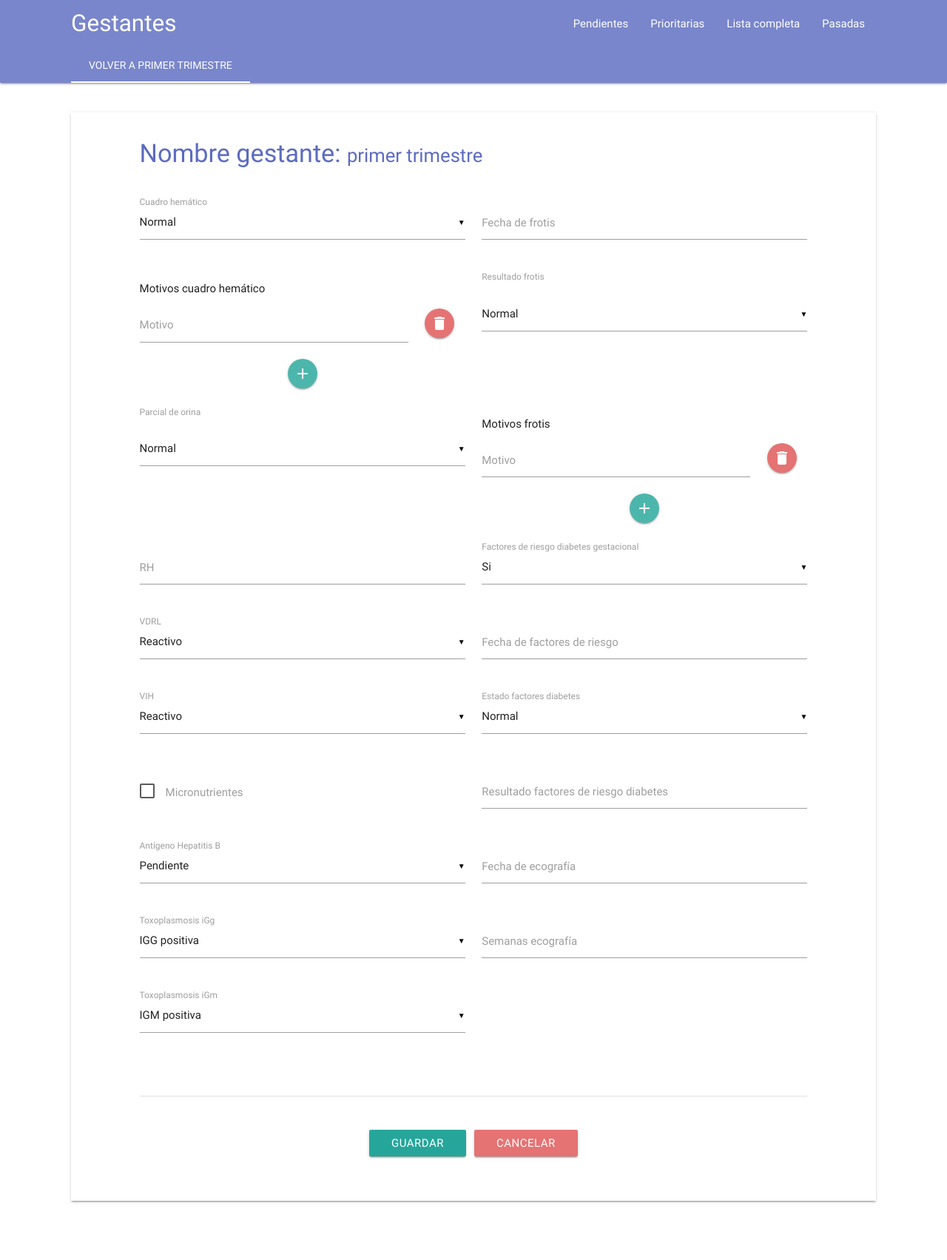
After one commit to bgtyhn/gestantes, a Django app: page /editar_primer_trimestre/ in a window 1280 px wide. The commit adds this page. Shown: the whole page at 74% size. Run offline with Django 3.2, Linux system fonts and the light colour scheme; parts of the project's set-up code (start-up, migrations or seed data) failed here and were passed over.

Commit message:
Maquetas de forms

```diff
--- a/gestantes/appgestantes/static/appgestantes/assets/css/main.css
+++ b/gestantes/appgestantes/static/appgestantes/assets/css/main.css
@@ -10,6 +10,10 @@
 
 .clickable-row:hover{
 	color: #7986cb;
+}
+
+.inner-list .row{
+  margin-bottom: 2px;
 }
 
 #btn-new-container{
--- a/gestantes/appgestantes/static/appgestantes/assets/js/editar_general.js
+++ /dev/null
@@ -1,5 +0,0 @@
-$(function(){
-
-
-
-})
--- /dev/null
+++ b/gestantes/appgestantes/static/appgestantes/assets/js/editar_primer_trimestre.js
@@ -0,0 +1,18 @@
+$(function(){
+
+	$("#fecha_frotis").pickadate({
+		selectMonths: true,
+	    selectYears: 3
+	})
+
+	$("#fecha_factores_diabetes").pickadate({
+		selectMonths: true,
+	    selectYears: 3
+	})
+
+	$("#fecha_ecografia").pickadate({
+		selectMonths: true,
+	    selectYears: 3
+	})
+
+})
--- a/gestantes/appgestantes/static/appgestantes/assets/js/main.js
+++ b/gestantes/appgestantes/static/appgestantes/assets/js/main.js
@@ -51,7 +51,7 @@ $(function(){
 		min: true
 	})
 
-	$("#fecha_posttest").pickadate({
+	$("#fecha_postest").pickadate({
 	    selectMonths: true,
 		selectYears: 2,
 		min: true
--- a/gestantes/appgestantes/templates/appgestantes/forms_editar/_base_form_editar.html
+++ b/gestantes/appgestantes/templates/appgestantes/forms_editar/_base_editar.html
@@ -26,8 +26,8 @@
 							<li><a href="{% url 'pasadas' %}">Pasadas</a></li>
 						</ul>
 						<ul class="tabs tabs-transparent">
-					        <li class="tab"><a class="disabled">Información general</a></li>
-				      	</ul>
+					        <li class="tab">{% block detail_link %} {% endblock %}</li>
+						</ul>
 					</div>
 				</div>
 		  	</nav>
@@ -39,45 +39,27 @@
 					<div class="col s10 offset-s1">
 						<div class="row">
 							<div class="col s8">
-								<h4 class="indigo-text text-lighten-1">Nombre gestante: <small>nombre sección</small></h4>
+								<h4 class="indigo-text text-lighten-1"> Nombre gestante:
+								<small>{% block section_name %} {% endblock %}</small>
+								</h4>
 							</div>
 						</div>
 
+						{% block form_content %}
 
-						<div class="row">
-							<div class="col s6">
-								<div class="section">
-									<div class="input-field">
-										<input id="fecha_probable_parto" type="text" class="datepicker">
-										<label for="fecha_probable_parto">Fecha probable de parto</label>
-									</div>
-								</div>
-							</div>
-							<div class="col s6">
-								<div class="section">
-									<div class="input-field">
-										<input id="identificacion" type="text" class="validate">
-										<label for="identificacion">Número de identificación</label>
-									</div>
-								</div>
-							</div>
+						{% endblock %}
+
 						</div>
-
-
-						<div class="row">
-							<div class="col s12">
-							{% block bottom %}
-							{% endblock %}
-							</div>
-						</div>
-					</div>
 				</div>
 			</div>
 		</main>
+
 		<div class="pad-10"></div>
 		{% include "appgestantes/global_scripts.html" %}
 
-		<script src='{% static "appgestantes/assets/js/editar_general.js" %}'></script>
+		{% block scripts %}
+
+		{% endblock %}
 
 	</body>
 </html>
--- /dev/null
+++ b/gestantes/appgestantes/templates/appgestantes/forms_editar/editar_primer_trimestre.html
@@ -0,0 +1,241 @@
+{% extends 'appgestantes/forms_editar/_base_editar.html' %}
+
+{% load staticfiles %}
+
+{% block detail_link %}
+
+	<a href="#">Volver a primer trimestre</a>
+
+{% endblock %}
+
+{% block section_name %}
+
+primer trimestre
+
+{% endblock %}
+
+{% block form_content %}
+
+<div class="row">
+	<div class="col s6">
+		<div class="input-field">
+			<select id="cuadro_hematico">
+				<option value="Normal" selected="selected">Normal</option>
+				<option value="Anormal">Anormal</option>
+		    </select>
+		    <label for="cuadro_hematico">Cuadro hemático</label>
+		</div>
+	</div>
+	<div class="col s6">
+		<div class="input-field">
+			<input id="fecha_frotis" type="text" class="datepicker">
+			<label for="fecha_frotis">Fecha de frotis</label>
+		</div>
+	</div>
+</div>
+
+<div class="row">
+	<div class="col s6 inner-list">
+		<!--To do: disabled y ninguno si cuadro hematico normal-->
+		<p>Motivos cuadro hemático</p>
+		<div class="row">
+			<div class="col s10">
+				<input id="Motivo1" type="text" placeholder="Motivo" class="validate">
+			</div>
+			<div class="col s2">
+				<a class="btn-floating waves-effect waves-light red lighten-2"><i class="material-icons">delete</i></a>
+			</div>
+		</div>
+
+		<div class="row">
+			<div class="col s12 center-align">
+				<a class="btn-floating waves-effect waves-light teal lighten-2"><i class="material-icons">add</i></a>
+			</div>
+		</div>
+	</div>
+	<div class="col s6">
+		<!--To do: disabled si no hay fecha de frotis-->
+		<div class="input-field">
+			<br>
+			<select id="resultado_frotis">
+				<option value="Normal">Normal</option>
+				<option value="Alterado">Alterado</option>
+		    </select>
+		    <label for="resultado_frotis">Resultado frotis</label>
+		</div>
+	</div>
+</div>
+
+<div class="row">
+	<div class="col s6">
+		<div class="input-field">
+			<br>
+			<select id="parcial_orina">
+				<option value="Normal">Normal</option>
+				<option value="En tratamiento">En tratamiento</option>
+		    </select>
+		    <label for="parcial_orina">Parcial de orina</label>
+		</div>
+	</div>
+	<div class="col s6 inner-list">
+		<!--To do: disabled y ninguno si frotis normal-->
+		<p>Motivos frotis</p>
+		<div class="row">
+			<div class="col s10">
+				<input id="Motivo1" type="text" placeholder="Motivo" class="validate">
+			</div>
+			<div class="col s2">
+				<a class="btn-floating waves-effect waves-light red lighten-2"><i class="material-icons">delete</i></a>
+			</div>
+		</div>
+
+		<div class="row">
+			<div class="col s12 center-align">
+				<a class="btn-floating waves-effect waves-light teal lighten-2"><i class="material-icons">add</i></a>
+			</div>
+		</div>
+	</div>
+</div>
+
+<div class="row">
+	<div class="col s6">
+		<div class="input-field">
+			<input id="RH" type="text" class="validate">
+			<label for="RH">RH</label>
+		</div>
+	</div>
+	<div class="col s6">
+		<div class="input-field">
+			<select id="factores_diabetes_gestacional">
+				<option value="Si">Si</option>
+				<option value="No">No</option>
+		    </select>
+		    <label for="factores_diabetes_gestacional">Factores de riesgo diabetes gestacional</label>
+		</div>
+	</div>
+</div>
+
+<div class="row">
+	<div class="col s6">
+		<div class="input-field">
+			<select id="VDRL">
+				<option value="Si">Reactivo</option>
+				<option value="No">No reactivo</option>
+		    </select>
+		    <label for="VDRL">VDRL</label>
+		</div>
+	</div>
+	<div class="col s6">
+		<div class="input-field">
+			<input id="fecha_factores_diabetes" type="text" class="datepicker">
+			<label for="fecha_factores_diabetes">Fecha de factores de riesgo</label>
+		</div>
+	</div>
+</div>
+
+<div class="row">
+	<div class="col s6">
+		<div class="input-field">
+			<select id="VIH">
+				<option value="Si">Reactivo</option>
+				<option value="No">No reactivo</option>
+		    </select>
+		    <label for="VIH">VIH</label>
+		</div>
+	</div>
+	<div class="col s6">
+		<div class="input-field">
+			<select id="estado_factores_diabetes">
+				<option value="Normal">Normal</option>
+				<option value="Alterado">Alterado</option>
+		    </select>
+		    <label for="estado_factores_diabetes">Estado factores diabetes</label>
+		</div>
+	</div>
+</div>
+
+<div class="row">
+	<div class="col s6">
+		<div class="input-field">
+			<p>
+		      <input type="checkbox" class="filled-in" id="micronutrientes"/>
+		      <label for="micronutrientes">Micronutrientes</label>
+		    </p>
+		</div>
+	</div>
+	<div class="col s6">
+		<div class="input-field">
+			<input id="resultado_factores_diabetes" type="text" class="validate">
+			<label for="resultado_factores_diabetes">Resultado factores de riesgo diabetes</label>
+		</div>
+	</div>
+</div>
+
+<div class="row">
+	<div class="col s6">
+		<div class="input-field">
+			<select id="antigeno_hepatitisB">
+				<option value="Pendiente">Pendiente</option>
+				<option value="Reactivo">Reactivo</option>
+				<option value="No reactivo">No reactivo</option>
+		    </select>
+		    <label for="antigeno_hepatitisB">Antígeno Hepatitis B</label>
+		</div>
+	</div>
+	<div class="col s6">
+		<div class="input-field">
+			<input id="fecha_ecografia" type="text" class="datepicker">
+			<label for="fecha_ecografia">Fecha de ecografía</label>
+		</div>
+	</div>
+</div>
+
+<div class="row">
+	<div class="col s6">
+		<div class="input-field">
+			<select id="toxoplasmosis_IGG">
+				<option value="IGG positiva">IGG positiva</option>
+				<option value="IGG negativa">IGG negativa</option>
+		    </select>
+		    <label for="toxoplasmosis_IGG">Toxoplasmosis iGg</label>
+		</div>
+	</div>
+	<div class="col s6">
+		<div class="input-field">
+			<input id="semanas_ecografia" type="text" class="validate">
+			<label for="semanas_ecografia">Semanas ecografía</label>
+		</div>
+	</div>
+</div>
+
+<div class="row">
+	<div class="col s6">
+		<div class="input-field">
+			<select id="toxoplasmosis_IGM">
+				<option value="IGM positiva">IGM positiva</option>
+				<option value="IGM negativa">IGM negativa</option>
+		    </select>
+		    <label for="toxoplasmosis_IGM">Toxoplasmosis iGm</label>
+		</div>
+	</div>
+</div>
+
+<br><br>
+<div class="divider"></div>
+<br><br>
+
+<div class="row">
+	<div class="col s12 center-align">
+		<a class="waves-effect waves-light btn">Guardar</a>
+		&nbsp
+		<a class="waves-effect waves-light btn red lighten-2">Cancelar</a>
+	</div>
+</div>
+
+{% endblock %}
+
+{% block scripts %}
+
+<script src='{% static "appgestantes/assets/js/editar_primer_trimestre.js" %}'></script>
+
+{% endblock %}
--- a/gestantes/appgestantes/templates/appgestantes/nueva_gestante.html
+++ b/gestantes/appgestantes/templates/appgestantes/nueva_gestante.html
@@ -234,12 +234,12 @@
 	<div class="row">
 		<div class="col s6">
 			{% if form.fecha_postest.errors %}
-					<input id="fecha_posttest" value="{{ form.fecha_postest.value }}" name="{{ form.fecha_postest.html_name }}" type="date" class="datepicker tooltipped" data-position="top" data-tooltip='{{ form.fecha_postest.errors.as_text }}'  placeholder="Fecha de postest" >
+					<input id="fecha_postest" value="{{ form.fecha_postest.value }}" name="{{ form.fecha_postest.html_name }}" type="date" class="datepicker tooltipped" data-position="top" data-tooltip='{{ form.fecha_postest.errors.as_text }}'  placeholder="Fecha de postest" >
           	{% else %}
           		{% if form.fecha_postest.value != none %}
-          			<input id="fecha_posttest" value="{{ form.fecha_postest.value }}" name="{{ form.fecha_postest.html_name }}" type="date" class="datepicker"  placeholder="Fecha de postest" >
+          			<input id="fecha_postest" value="{{ form.fecha_postest.value }}" name="{{ form.fecha_postest.html_name }}" type="date" class="datepicker"  placeholder="Fecha de postest" >
           		{% else %}
-          			<input id="fecha_posttest" name="{{ form.fecha_postest.html_name }}" type="date" class="datepicker" placeholder="Fecha de postest" >
+          			<input id="fecha_postest" name="{{ form.fecha_postest.html_name }}" type="date" class="datepicker" placeholder="Fecha de postest" >
           		{% endif %}
           	{% endif %}
 		</div>
--- a/gestantes/appgestantes/templates/appgestantes/tabs_detalle/_tab_general.html
+++ b/gestantes/appgestantes/templates/appgestantes/tabs_detalle/_tab_general.html
@@ -2,7 +2,7 @@
 
 {% block edit_link %}
 
-	#
+	{% url 'editar_general' %}
 
 {% endblock %}
 
--- a/gestantes/appgestantes/templates/appgestantes/tabs_detalle/_tab_primer_control.html
+++ b/gestantes/appgestantes/templates/appgestantes/tabs_detalle/_tab_primer_control.html
@@ -2,7 +2,7 @@
 
 {% block edit_link %}
 
-	#
+	{% url 'editar_primer_control' %}
 
 {% endblock %}
 
--- a/gestantes/appgestantes/templates/appgestantes/tabs_detalle/_tab_primer_trimestre.html
+++ b/gestantes/appgestantes/templates/appgestantes/tabs_detalle/_tab_primer_trimestre.html
@@ -2,7 +2,7 @@
 
 {% block edit_link %}
 
-	#
+	{% url 'editar_primer_trimestre' %}
 
 {% endblock %}
 
--- a/gestantes/appgestantes/urls.py
+++ b/gestantes/appgestantes/urls.py
@@ -8,6 +8,9 @@ urlpatterns = [
     url(r'^completa/$', views.Completa.as_view(), name='completa'),
     url(r'^pasadas/$', views.Pasadas.as_view(), name='pasadas'),
     url(r'^nueva/$', views.Nueva.as_view(), name='nueva'),
-    url(r'^editar/$', views.editar, name='editar'),
-    url(r'^detalle/(?P<pk>[-\w]+)/$', views.Detalle.as_view(), name='detalle')
+    url(r'^detalle/(?P<pk>[-\w]+)/$', views.Detalle.as_view(), name='detalle'),
+
+    url(r'^editar_general/$', views.editar_general, name='editar_general'),
+    url(r'^editar_primer_control/$', views.editar_primer_control, name='editar_primer_control'),
+    url(r'^editar_primer_trimestre/$', views.editar_primer_trimestre, name='editar_primer_trimestre'),
 ]
--- a/gestantes/appgestantes/views.py
+++ b/gestantes/appgestantes/views.py
@@ -283,5 +283,11 @@ class Detalle(DetailView):
 
         return context
 
-def editar(request):
-    return render(request, 'appgestantes/forms_editar/_base_form_editar.html')
+def editar_general(request):
+    return render(request, 'appgestantes/forms_editar/editar_general.html')
+
+def editar_primer_control(request):
+    return render(request, 'appgestantes/forms_editar/editar_primer_control.html')
+
+def editar_primer_trimestre(request):
+    return render(request, 'appgestantes/forms_editar/editar_primer_trimestre.html')
```
Also changed, not shown: gestantes/appgestantes/templates/appgestantes/forms_editar/editar_general.html (added, +143 -0 lines), gestantes/appgestantes/templates/appgestantes/forms_editar/editar_primer_control.html (added, +153 -0 lines), 2 other files.
